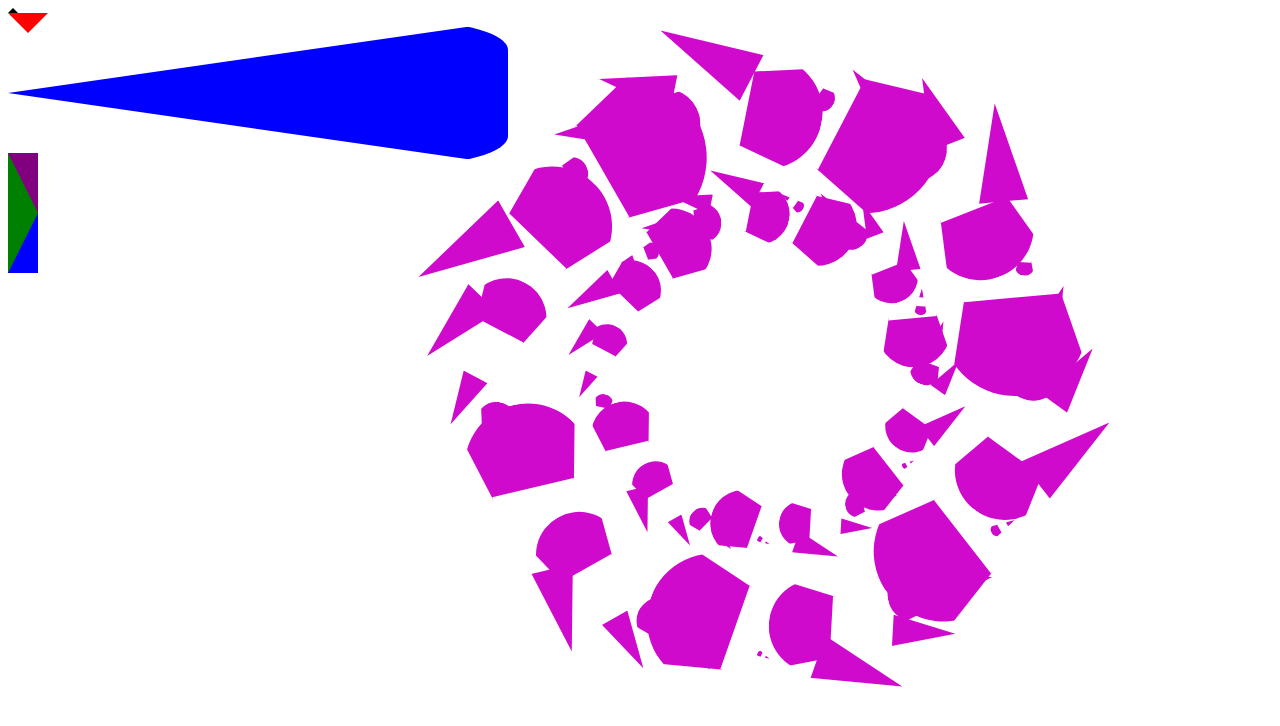
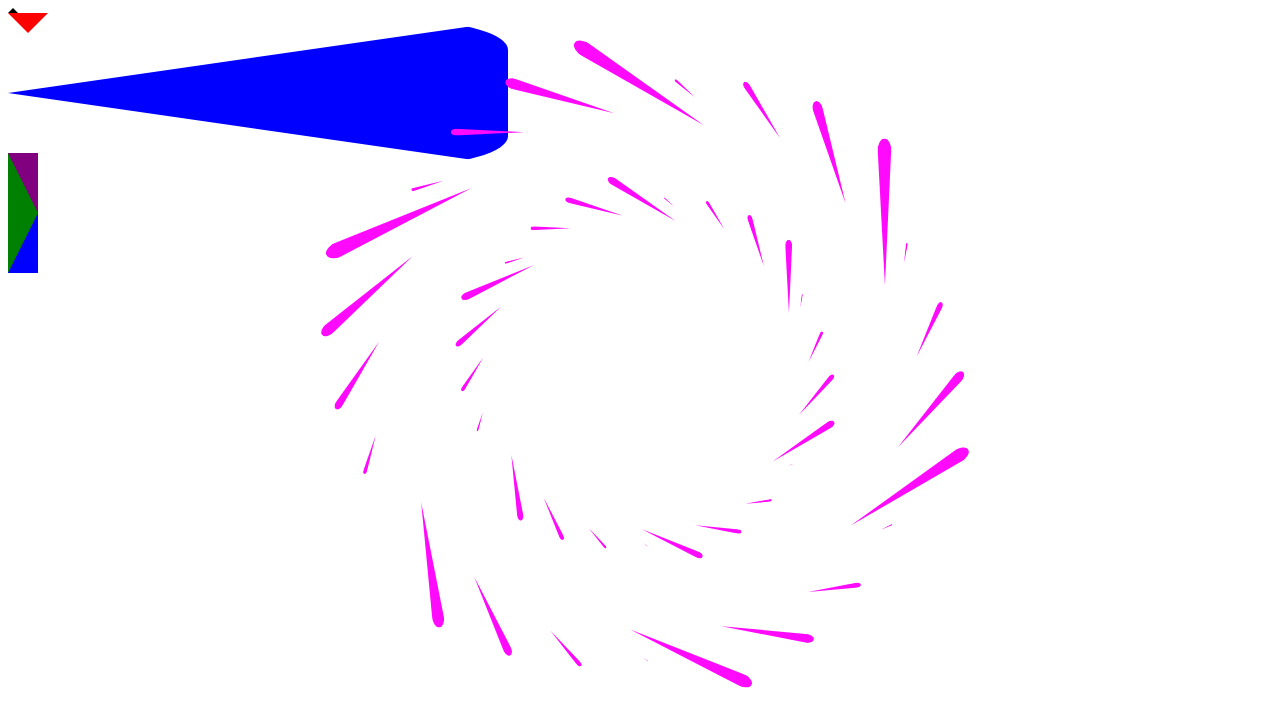
Before and after one commit to risingBirdSong/css_play, a React (Vite) app: page / in a window 1280 px wide. Shown: the top 726 px of the page. Built offline with nearby package versions, Linux system fonts and the light colour scheme.

Commit message:
save sliver swirl

```diff
--- a/componenents/Flower.tsx
+++ b/componenents/Flower.tsx
@@ -3,7 +3,7 @@ import { useState, useEffect } from "react";
 import Pedal from "./Pedal";
 const Flower = () => {
   const [n, setN] = useState(24);
-  const [backAndForth, setbackAndForth] = useState(5);
+  const [backAndForth, setbackAndForth] = useState(100);
   const [delay, setDelay] = useState(1);
   const [clearTimer, setClearTimer] = useState(false);
   const [rising, setRising] = useState(true);
--- a/componenents/Pedal.tsx
+++ b/componenents/Pedal.tsx
@@ -21,17 +21,16 @@ const Pedal = (props: PedalProps) => {
         // margin: "80px",
         // overflow: "hidden",
         position: "absolute",
-        border: "10px solid gold",
         height: `0px`,
         width: `0px`,
         top: props.top,
         left: props.left,
-        borderRadius: "100px",
+        borderRadius: "50px/100px",
         // boxShadow: "2px 2px 2px 2px gold",
-        borderTop: `50px solid transparent`,
-        borderBottom: `50px solid  transparent`,
-        borderRight: `50px solid transparent`,
-        borderLeft: `200px double  ${colStr}`,
+        borderTop: `100px outset  ${colStr}`,
+        borderRight: `5px solid transparent`,
+        borderBottom: `5px solid transparent`,
+        borderLeft: `5px solid  transparent`,
         // borderBottom: `50px solid plum`,
         // borderRight: `5px solid  ${colStr}`,
         // borderLeft: `5px solid  ${colStr}`,
```
Also changed, not shown: 2 other files (tests, documents, lock files or other folders).
